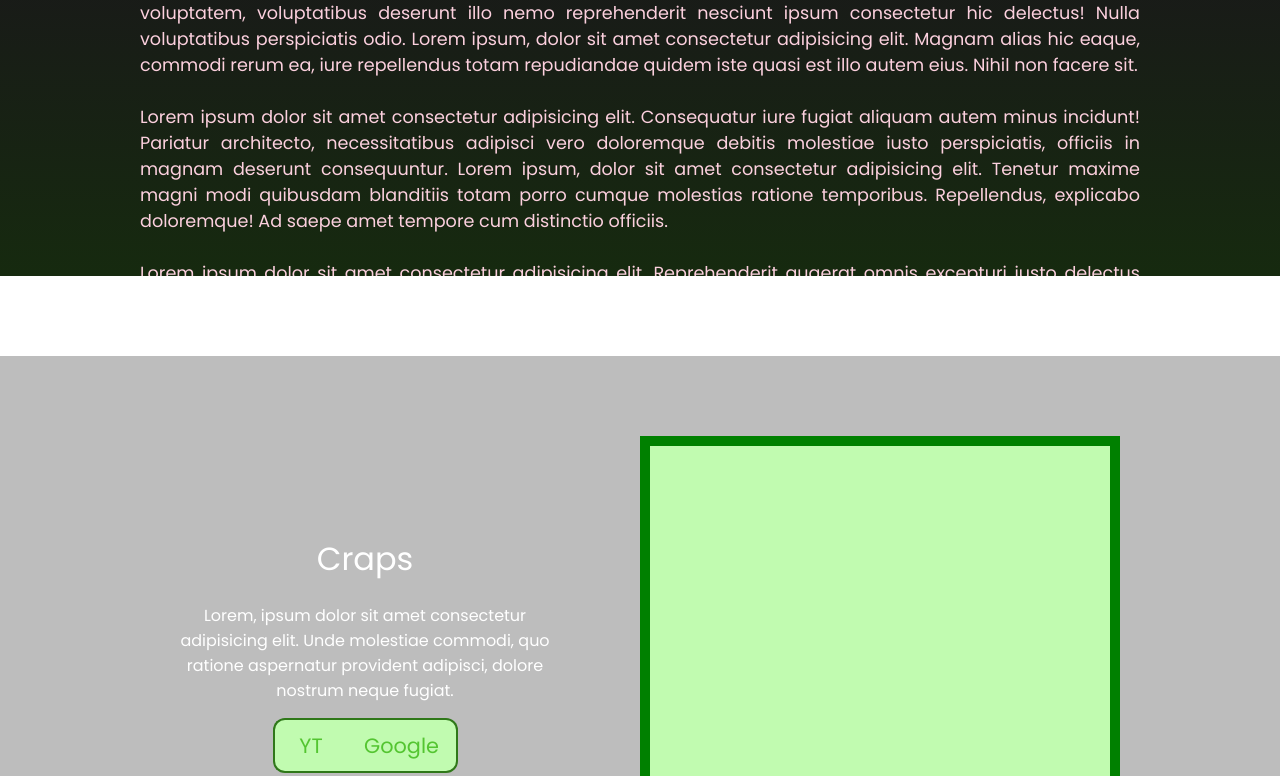
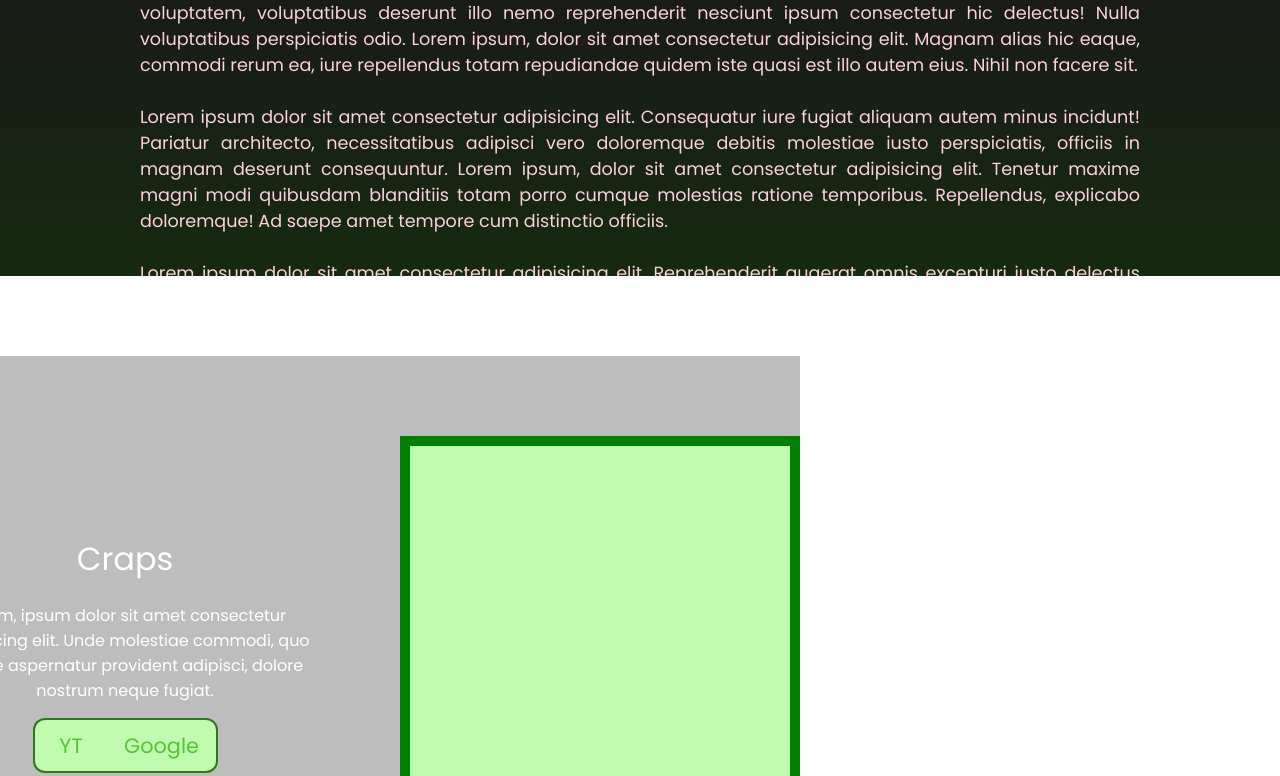
Before and after one commit to sparklingwaterlemon/Portfolio, a React (Create React App) app: page / in a window 1280 px wide. Shown: the part 844-1620 px from the top of the page. Built offline with nearby package versions, Linux system fonts and the light colour scheme.

Commit message:
Added Width property to #project CSS. Changed left and right container width from 50vw to 50%

```diff
--- a/src/Components/ProjectSectionD/ProjectSectionD.css
+++ b/src/Components/ProjectSectionD/ProjectSectionD.css
@@ -1,5 +1,6 @@
 #projects{
     height: 100vh;
+    width: 100vh;
 
     display: flex;
     flex-wrap: wrap;
@@ -10,7 +11,7 @@
     margin-top: 10vh;
     height: 75vh;
 
-    width: 50vw;
+    width: 50%;
 
     display: flex;
     align-items: center;
@@ -89,7 +90,7 @@
 
     /* border: 3px dotted black; */
     margin-top: 10vh;
-    width: 50vw;
+    width: 50%;
     height: 75vh;
 
     display: flex;
```
Also changed, not shown: 1 other file (tests, documents, lock files or other folders).
